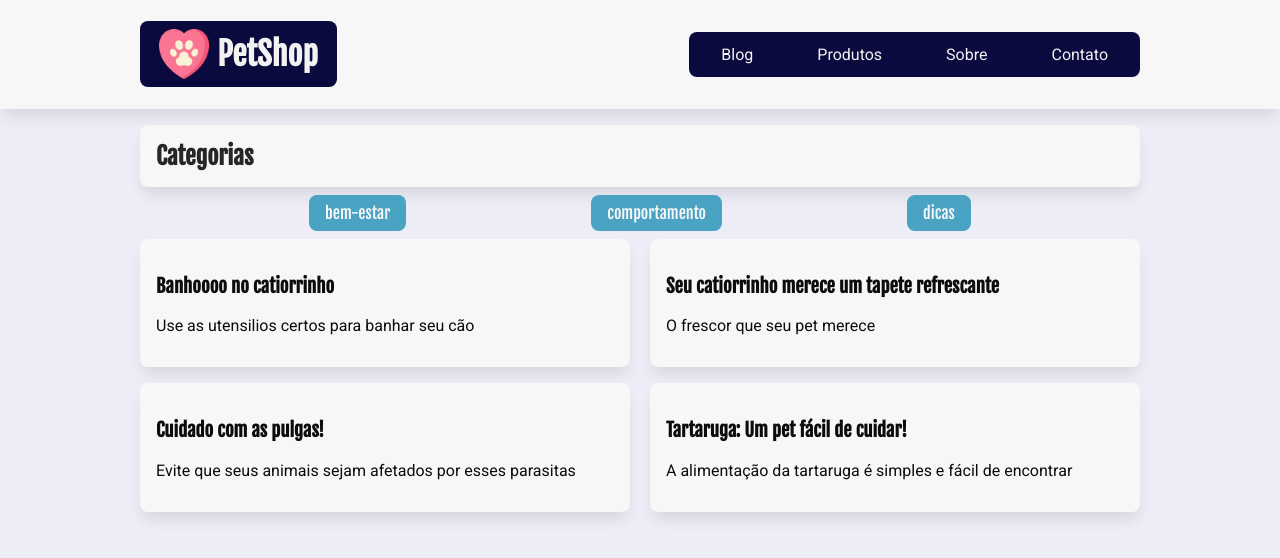
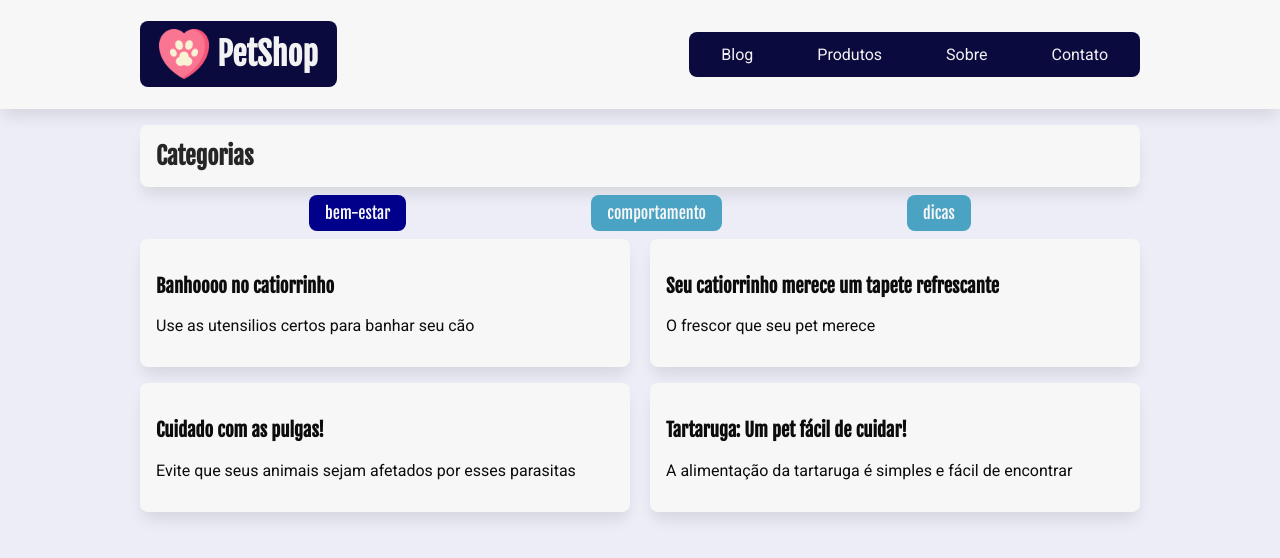
Before and after one commit to DR4CH3N/petshop-matheus, a React (Create React App) app: page /categoria/bem-estar in a window 1280 px wide. Shown: the top 558 px of the page. Built offline with nearby package versions, Linux system fonts and the light colour scheme; data requests are answered from the project's data file.

Commit message:
personalização de tela de carregamento

```diff
--- a/src/components/ListaCategorias/ListaCategorias.jsx
+++ b/src/components/ListaCategorias/ListaCategorias.jsx
@@ -1,7 +1,7 @@
 import { useState, useEffect } from "react";
 import serverApi from "../../api/servidor-api";
 
-import { Link } from "react-router-dom";
+import { Link, NavLink } from "react-router-dom";
 import LoadingDesenho from "../LoadingDesenho/LoadingDesenho";
 import estilos from "./ListaCategorias.module.css";
 
@@ -27,7 +27,7 @@ const ListaCategorias = () => {
   }, []);
 
   if (loading) {
-    return <LoadingDesenho />;
+    return <LoadingDesenho texto="categorias" />;
   }
 
   return (
@@ -42,7 +42,12 @@ const ListaCategorias = () => {
         {categorias.map(({ id, nome }) => {
           return (
             <li key={id}>
-              <Link to={`/categoria/${nome}`}>{nome} </Link>
+              <NavLink
+                activeClassName={estilos.ativo}
+                to={`/categoria/${nome}`}
+              >
+                {nome}{" "}
+              </NavLink>
             </li>
           );
         })}
--- a/src/components/ListaCategorias/ListaCategorias.module.css
+++ b/src/components/ListaCategorias/ListaCategorias.module.css
@@ -28,3 +28,7 @@
 .lista_categorias a:focus {
   background-color: #2f88a8;
 }
+
+.lista_categorias a.ativo {
+  background-color: darkblue;
+}
--- a/src/components/ListaPosts/ListaPosts.jsx
+++ b/src/components/ListaPosts/ListaPosts.jsx
@@ -15,7 +15,16 @@ const ListaPosts = (props) => {
     async function getPosts() {
       try {
         // const resposta = await fetch(`${serverApi}/posts`);
-        const resposta = await fetch(`${serverApi}/${props.url || "posts"}`);
+
+        // solução gulherme com if/else simples
+        // const resposta = await fetch(`${serverApi}/${props.url || "posts"}`);
+
+        // solução adriel com operador ternario
+        // caso props.url existir, ele vai trazer a pagina de posts
+        const resposta = await fetch(
+          `${serverApi}/${props.url !== undefined ? props.url : "posts"}`
+        );
+
         const dados = await resposta.json();
         setPosts(dados);
         setloading(false);
@@ -31,7 +40,7 @@ const ListaPosts = (props) => {
   */
 
   if (loading) {
-    return <LoadingDesenho />;
+    return <LoadingDesenho texto="posts" />;
   }
   /* Sobre o useEffect
   Este hook visa permitir um maior controle sobre "efeitos colaterais" na execução do componente.
--- a/src/components/LoadingDesenho/LoadingDesenho.jsx
+++ b/src/components/LoadingDesenho/LoadingDesenho.jsx
@@ -1,10 +1,13 @@
 import imagemLoading from "../../assets/images/pacman-loading.svg";
 import estilos from "./LoadingDesenho.module.css";
+import { useParams } from "react-router-dom";
 
-const LoadingDesenho = () => {
+const LoadingDesenho = (props) => {
+  const { nome } = useParams();
   return (
     <div className={estilos.loading}>
-      <h2>Carregando...</h2>
+      <h2>Carregando {props.texto} ....</h2>
+      {/* <h2>Carregando {`${nome || "post"}`}....</h2> */}
       <img src={imagemLoading} alt="" />
     </div>
   );
--- a/src/pages/Home/Home.jsx
+++ b/src/pages/Home/Home.jsx
@@ -6,7 +6,7 @@ const Home = () => {
     <section>
       <h2 className={estilos.titulo_secao}>Pet Notícias</h2>
       <ListaCategorias />
-      <ListaPosts />
+      <ListaPosts url="posts" />
     </section>
   );
 };
--- a/src/pages/Post/Post.jsx
+++ b/src/pages/Post/Post.jsx
@@ -8,7 +8,7 @@ import LoadingDesenho from "../../components/LoadingDesenho/LoadingDesenho";
 
 const Post = () => {
   /* useParams() -> hook do react-router que permite acesso/manipulação de parametros vindos da URL */
-  const { id } = useParams();
+  const { id, nome } = useParams();
 
   const [post, setPost] = useState([]);
   const [loading, setloading] = useState(true);
```
Also changed, not shown: 1 other file (tests, documents, lock files or other folders).
